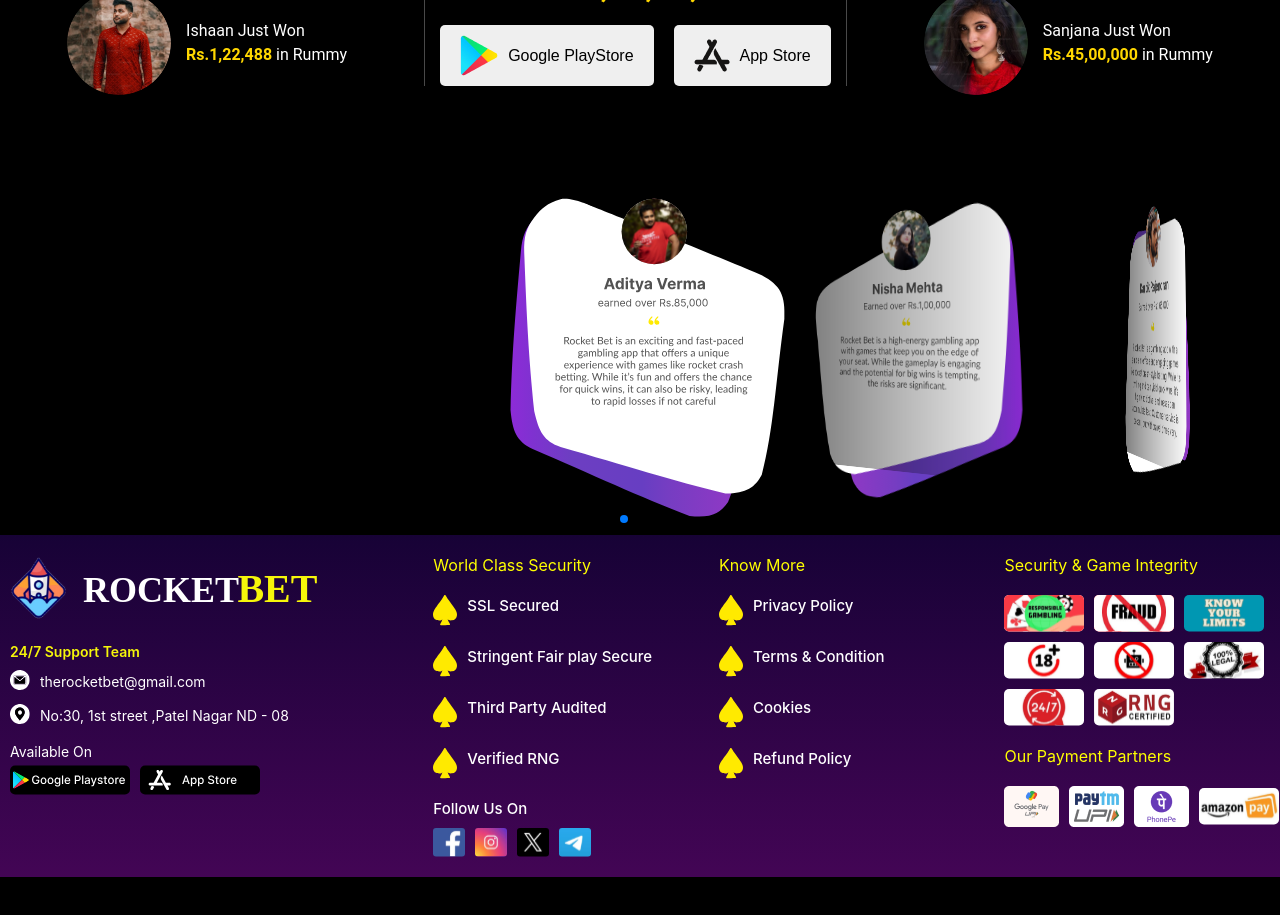
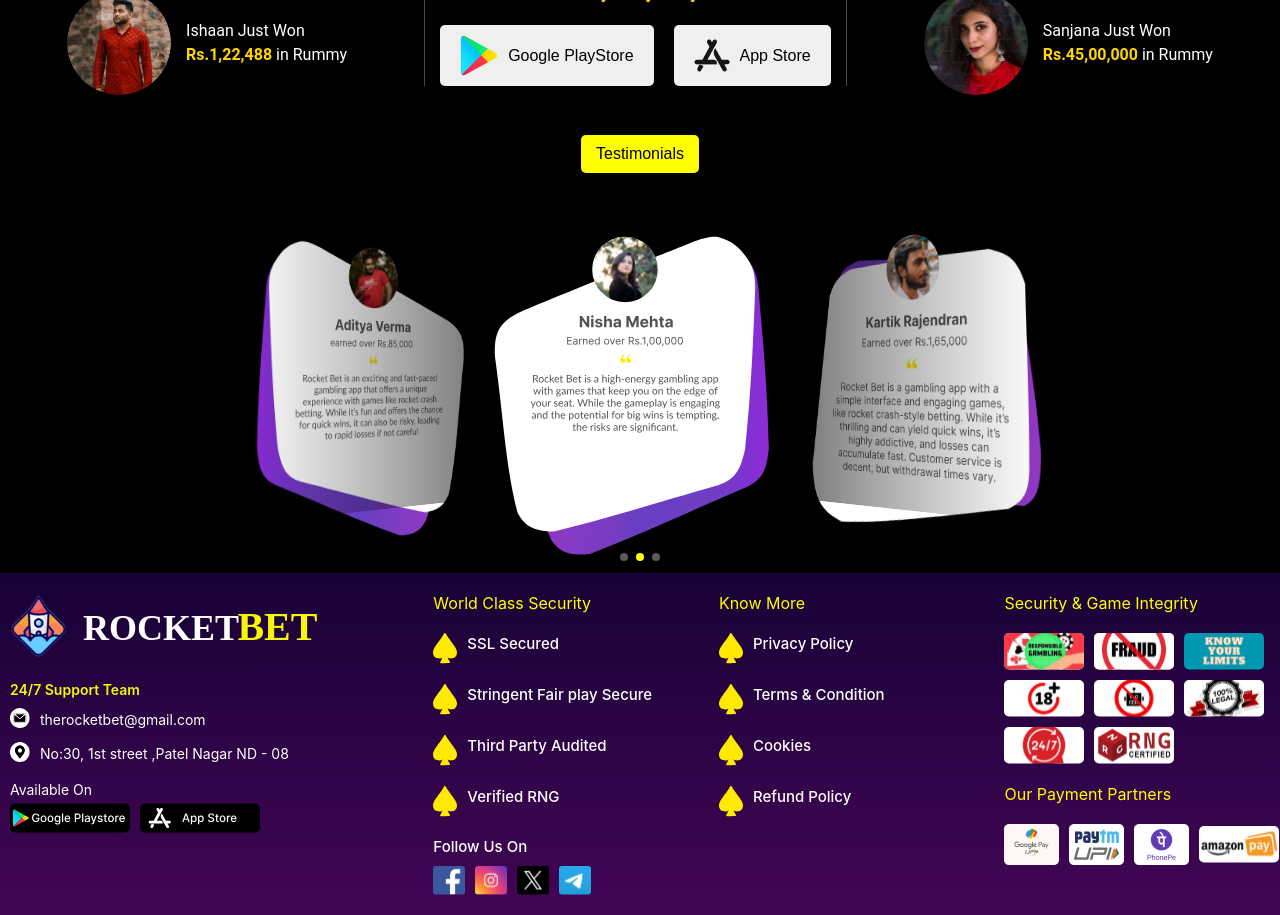
Before and after one commit to pprashantsingh/clientGame, a React (Create React App) app: page / in a window 1280 px wide. Shown: the part 2680-3595 px from the top of the page. Before the commit the page ends 3557 px from the top, so only its background shows below. Built offline with nearby package versions, Linux system fonts and the light colour scheme.

Commit message:
Swipper slider

```diff
--- a/src/Componets/Testimonials/Testimonials.jsx
+++ b/src/Componets/Testimonials/Testimonials.jsx
@@ -1,4 +1,4 @@
-import React, { useRef, useState } from 'react';
+import React from 'react';
 import { Swiper, SwiperSlide } from 'swiper/react';
 import 'swiper/css';
 import 'swiper/css/effect-coverflow';
@@ -6,14 +6,21 @@
 import { EffectCoverflow, Pagination } from 'swiper/modules';
 import "./testimonials.css";
 import images from '../../assets';
+
 const Testimonials = () => {
   return (
     <>
+      <div className="_testimonials_btn_container">
+         <button className='testimonials_btn'>
+          Testimonials
+         </button>
+      </div>
       <Swiper
         effect={'coverflow'}
         grabCursor={true}
         centeredSlides={true}
         slidesPerView={'auto'}
+        initialSlide={1} // Set the default slide index to 1 (second slide)
         coverflowEffect={{
           rotate: 50,
           stretch: 0,
@@ -21,22 +28,25 @@
           modifier: 1,
           slideShadows: true,
         }}
-      pagination={true}
+        pagination={{
+          clickable: true,
+        }}
         modules={[EffectCoverflow, Pagination]}
         className="mySwiper"
       >
         <SwiperSlide>
-        <img src={images?.Aditya} />
+          <img src={images?.Aditya} alt="Aditya" />
         </SwiperSlide>
         <SwiperSlide>
-        <img src={images?.Nisha} />
+          <img src={images?.Nisha} alt="Nisha" />
         </SwiperSlide>
         <SwiperSlide>
-        <img src={images?.Raj} />
+          <img src={images?.Raj} alt="Raj" />
         </SwiperSlide>
+
       </Swiper>
     </>
-  )
-}
+  );
+};
 
-export default Testimonials
+export default Testimonials;
--- a/src/Componets/Testimonials/testimonials.css
+++ b/src/Componets/Testimonials/testimonials.css
@@ -15,3 +15,27 @@
   display: block;
   width: 100%;
 }
+
+/* Pagination customization */
+.swiper-pagination-bullet {
+  background-color: gray; /* Default color */
+  opacity: 0.7;
+  transition: background-color 0.3s, opacity 0.3s;
+}
+
+.swiper-pagination-bullet-active {
+  background-color: yellow; /* Active color */
+  opacity: 1;
+}
+
+._testimonials_btn_container{
+  display: flex;
+  justify-content: center;
+}
+.testimonials_btn{
+  background-color: yellow;
+  font-size: 1rem;
+  padding: 10px 15px;
+  border-radius: 5px;
+  border: none;
+}
```
Lines whose indentation alone changed are shown as unchanged.
